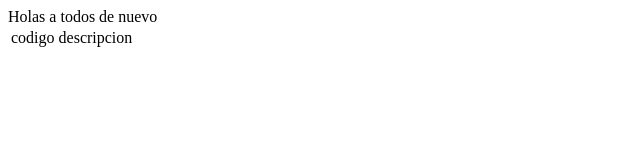
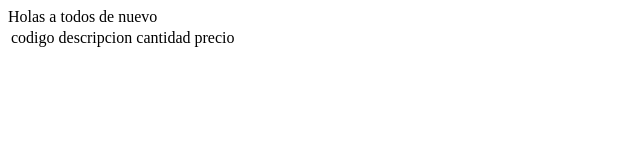
Before and after one commit to cuentaanaliz-dev/curso-primera, a plain HTML site: page index.html in a window 1280 px wide. Shown: the whole page, without its empty margins (0-640 px from the left). Drawn offline with Linux system fonts and the light colour scheme.

Commit message:
adicioin columnas

```diff
--- a/index.html
+++ b/index.html
@@ -12,6 +12,8 @@
             <tr>
                 <td>codigo</td>
                 <td>descripcion</td>
+                <td>cantidad</td>
+                <td>precio</td>
             </tr>
         </table>
     </div>
```
